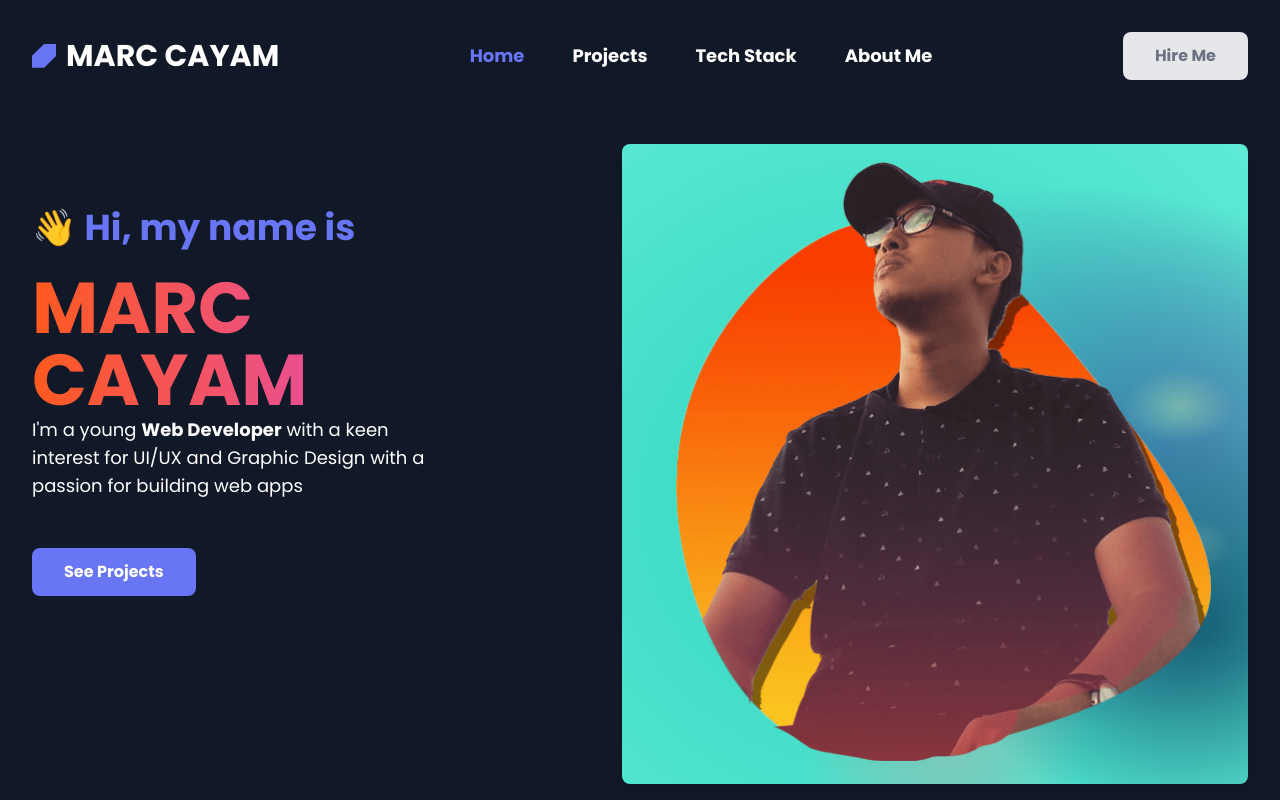
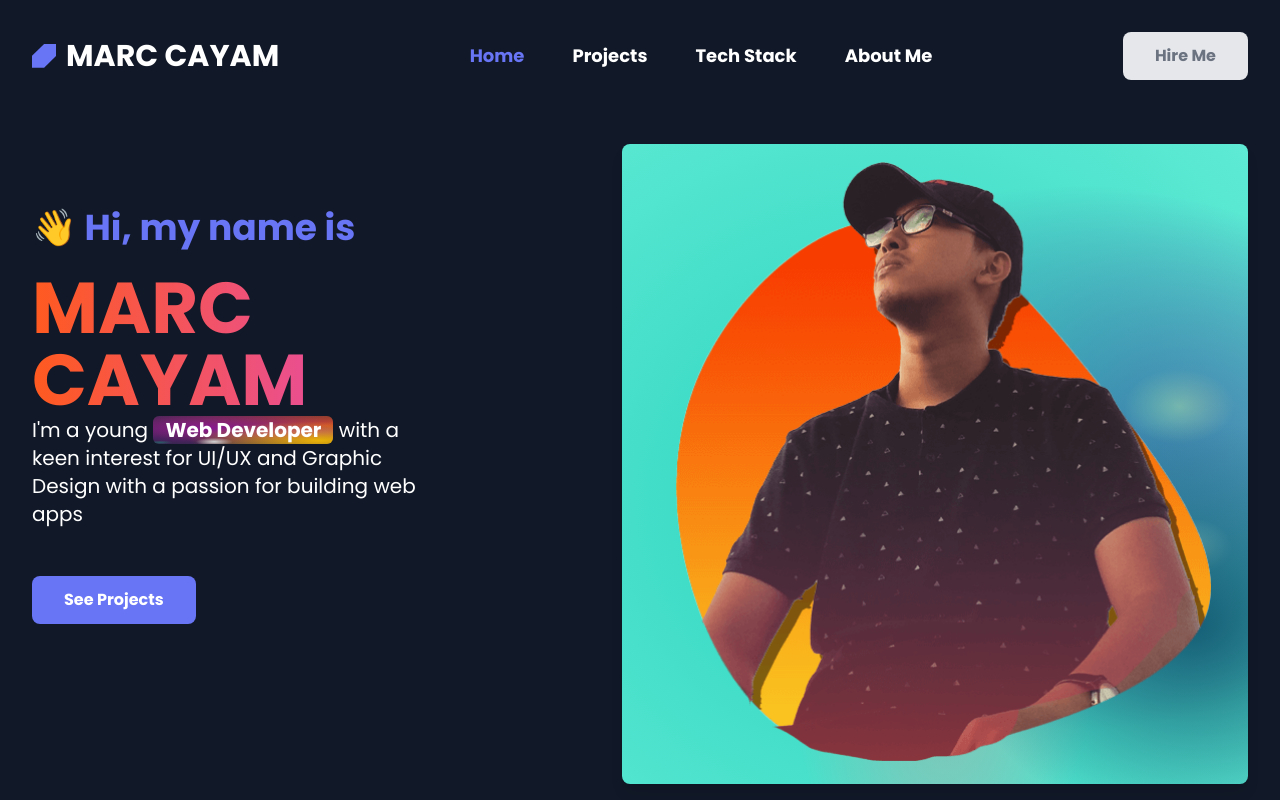
Before and after one commit to MarcVegas/myportfolio, a Vue app: page / in a window 1280 px wide. Shown: the top 800 px of the page. Built offline with nearby package versions, Linux system fonts and the light colour scheme.

Commit message:
Added gradient background to word

```diff
--- a/src/components/Hero.vue
+++ b/src/components/Hero.vue
@@ -17,7 +17,7 @@ import Navbar from './Navbar.vue';
         <h1 class="text-7xl font-extrabold text-transparent bg-clip-text bg-gradient-to-r from-orange-500 to-fuchsia-500">
         MARC CAYAM
         </h1>
-        <p class="lg:w-4/5 text-gray-500 dark:text-white xl:text-lg leading-relaxed mb-8 md:mb-12">I'm a young <strong>Web Developer</strong> with a keen interest for UI/UX and Graphic Design with
+        <p class="lg:w-4/5 text-gray-500 dark:text-white xl:text-xl leading-relaxed mb-8 md:mb-12">I'm a young <span class="bg-mesh-2 rounded-md lg:px-3 px-2 font-bold">Web Developer</span> with a keen interest for UI/UX and Graphic Design with
         a passion for building web apps</p>
 
         <div class="flex flex-col sm:flex-row sm:justify-center lg:justify-start gap-2.5">
```
